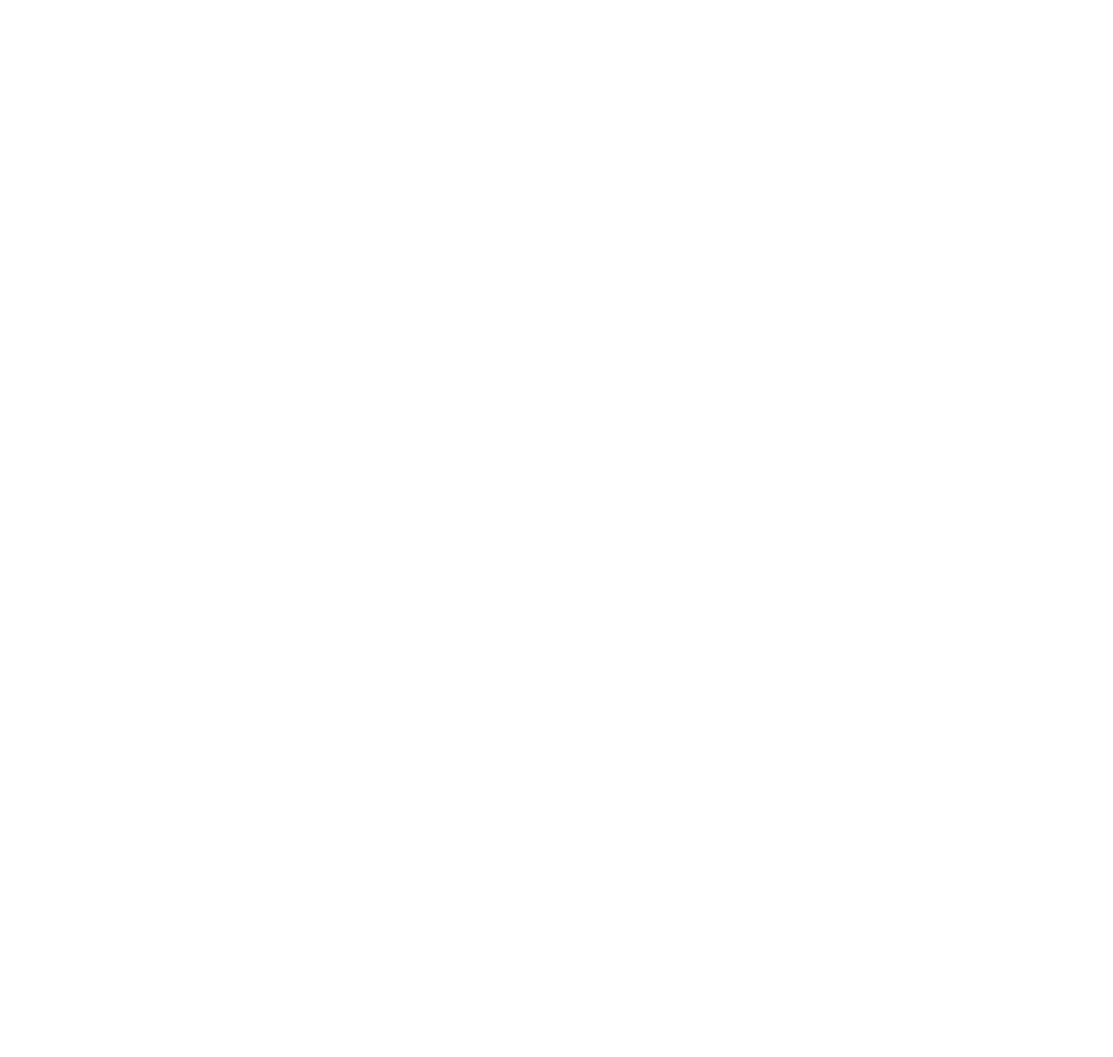
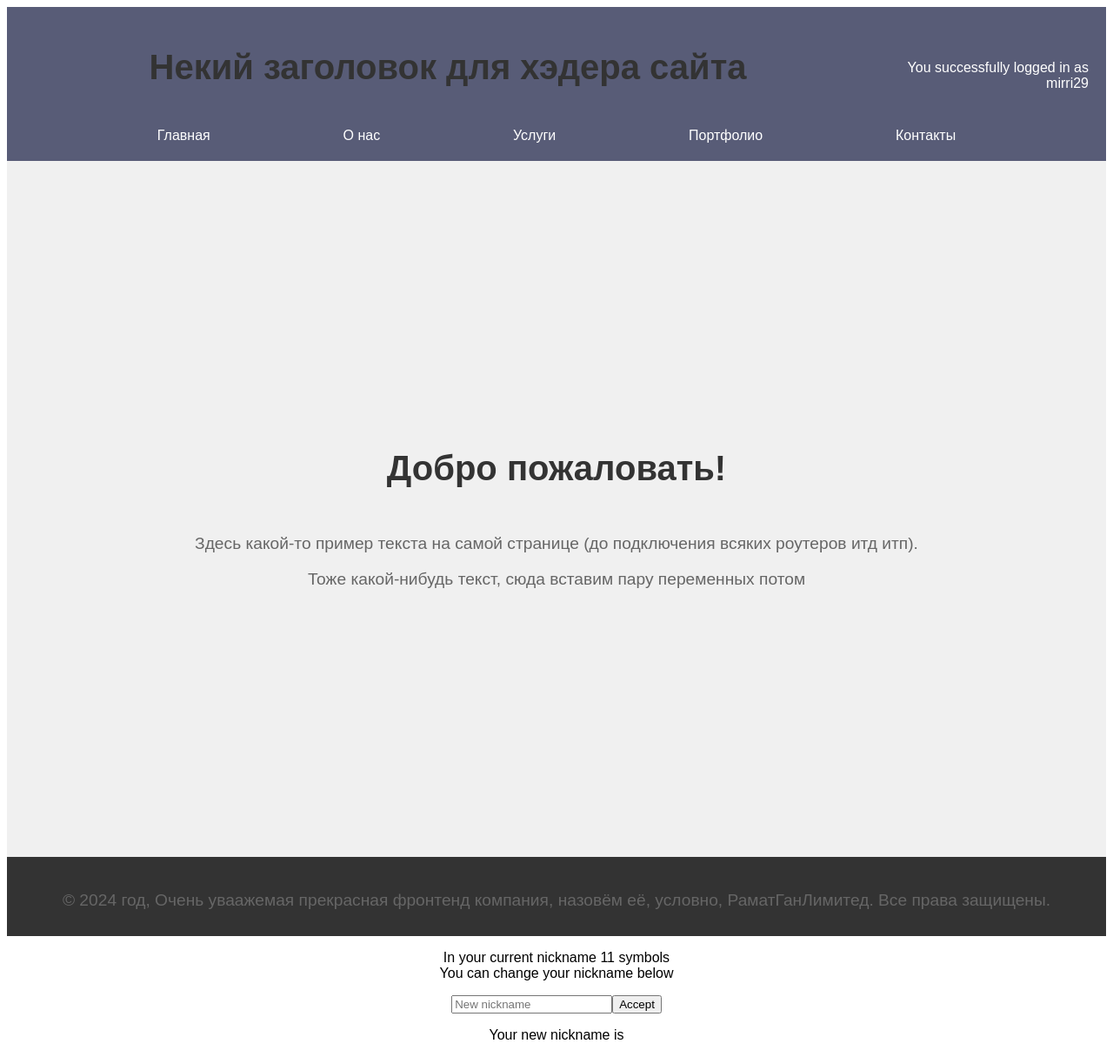
Before and after one commit to SemenovaC/VueJS-project, a Vue app: page / in a window 1280 px wide. Shown: the whole page at 87% size. Before the commit the page ends 800 px from the top, so only its background shows below. Built offline with nearby package versions, Linux system fonts and the light colour scheme.

Commit message:
changeNickname

```diff
--- a/src/App.vue
+++ b/src/App.vue
@@ -1,11 +1,38 @@
-<script setup>
+<template>
+  <div id="app">
+    <MainPage v-for="(el, index) in users" :user="el" key="index"/>
+    <ChangeNickname v-for="(user, index) in users" :user="user" key="index"/>
+  </div>
+</template>
 
+<script>
+import MainPage from './components/MainPage.vue';
+import ChangeNickname from './components/ChangeNickname.vue';
+
+export default {
+  name: 'App',
+  components: {
+    MainPage,
+    ChangeNickname
+  },
+  data() {
+    return {
+      users: [
+        {
+          login: 'mirri29',
+          nickname: 'Miriam Levi',
+          email: 'zali.miriam@gmail.com',
+          userpic: null
+        }
+      ],
+    }
+  }
+};
 </script>
 
-<template>
-
-</template>
-
-<style scoped>
-
+<style>
+#app {
+  font-family: Arial, sans-serif;
+  text-align: center;
+}
 </style>
--- /dev/null
+++ b/src/components/ChangeNickname.vue
@@ -0,0 +1,39 @@
+
+<template>
+  <div>
+    <p>In your current nickname {{ user.nickname.length }} symbols <br>
+      You can change your nickname below
+    </p>
+    <input type="text" v-model="newNickname" placeholder="New nickname">
+    <button @click="acceptNewNickname()">Accept</button>
+    <p>Your new nickname is {{ newNickname }}</p>
+  </div>
+</template>
+
+
+<script>
+export default {
+  props: {
+    user: {
+      type: Object,
+      required: true
+    }
+  },
+  methods: {
+    acceptNewNickname() {
+      this.user.nickname = this.newNickname
+    }
+  },
+  data() {
+    return {
+      newNickname: ''
+    }
+  },
+}
+
+</script>
+
+
+<style scoped>
+
+</style>
--- /dev/null
+++ b/src/components/MainPage.vue
@@ -0,0 +1,109 @@
+<template>
+    <header>
+        <div className="header-container">
+            <h1>Некий заголовок для хэдера сайта</h1>
+            <div className="logged-in">You successfully logged in as {{ user.login }}</div>
+        </div>
+        <nav>
+            <ul>
+                <li><a href="#">Главная</a></li>
+                <li><a href="#">О нас</a></li>
+                <li><a href="#">Услуги</a></li>
+                <li><a href="#">Портфолио</a></li>
+                <li><a href="#">Контакты</a></li>
+            </ul>
+        </nav>
+    </header>
+    <div class="welcome-page">
+        <div class="container">
+            <h2>Добро пожаловать!</h2>
+            <p>Здесь какой-то пример текста на самой странице (до подключения всяких роутеров итд итп).</p>
+            <p>Тоже какой-нибудь текст, сюда вставим пару переменных потом</p>
+        </div>
+    </div>
+    <footer>
+      <p>&copy; 2024 год, Очень уваажемая прекрасная фронтенд компания, назовём её, условно, РаматГанЛимитед. Все права защищены.</p>
+    </footer>
+</template>
+
+<script>
+export default {
+    name: 'WelcomePage',
+    props: {
+        user: {
+            type: Object,
+            required: true
+        },
+    }
+};
+</script>
+
+<style scoped>
+header {
+    background-color: #585c77;
+    color: white;
+    padding: 20px;
+}
+
+
+.header-container {
+    display: grid;
+    grid-template-columns: 2fr 250px;
+    align-items: center;
+    justify-content: space-between;
+}
+
+h1 {
+    font-size: 2.5rem;
+    color: #333;
+    padding-bottom: 20px;
+}
+
+.logged-in {
+    width: 250px;
+    text-align: end;
+}
+
+.welcome-page {
+    height: 100vh;
+    display: flex;
+    justify-content: center;
+    align-items: center;
+    background-color: #f0f0f0;
+}
+
+.container {
+    text-align: center;
+}
+
+h2 {
+    font-size: 2.5rem;
+    color: #333;
+    padding-bottom: 20px;
+}
+
+p {
+    font-size: 1.2rem;
+    color: #666;
+    margin-bottom: 10px;
+}
+
+nav ul {
+  list-style: none;
+  padding: 0;
+  margin: 0;
+  display: flex;
+  justify-content: space-evenly;
+}
+
+nav ul li a {
+  color: white;
+  text-decoration: none;
+}
+footer {
+    background-color: #333;
+    color: white;
+    padding: 20px;
+    text-align: center;
+  }
+</style>
```
